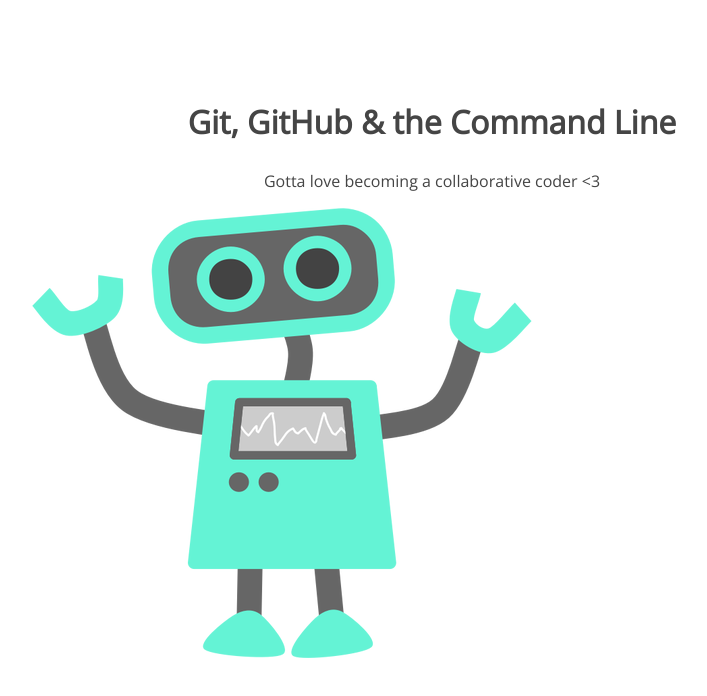
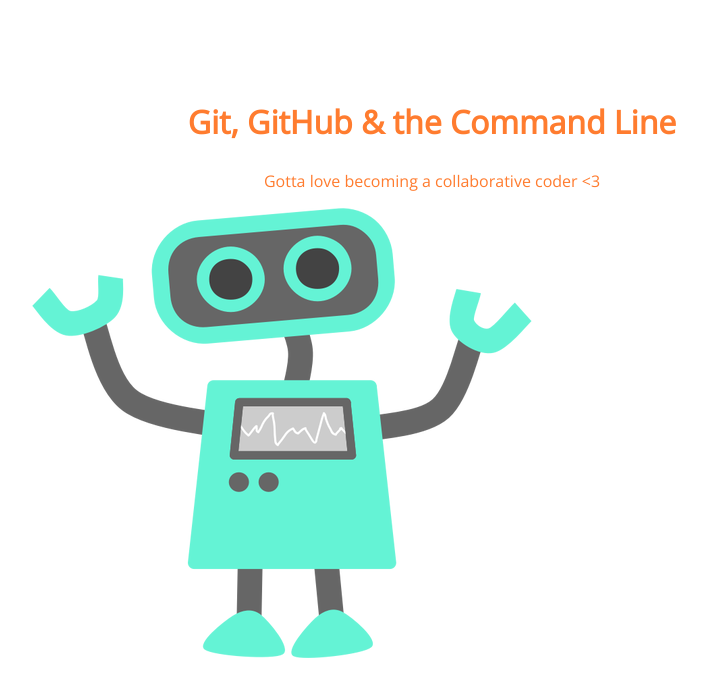
Before and after one commit to dakid21/105-project, a plain HTML site: page index.html in a window 1280 px wide. Shown: the whole page, without its empty margins (208-915 px from the left). Drawn offline with nearby package versions, Linux system fonts and the light colour scheme.

Commit message:
h1 color change

```diff
--- a/css/style.css
+++ b/css/style.css
@@ -5,7 +5,7 @@ section {
 section h1,
 section p {
 	text-align: center;
-	color: #454545;
+	color: #ff7c2f;
 }
 section h1 {
 	font: 32px 'Open Sans';
```
